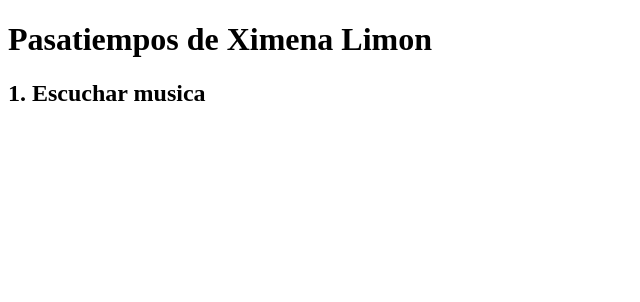
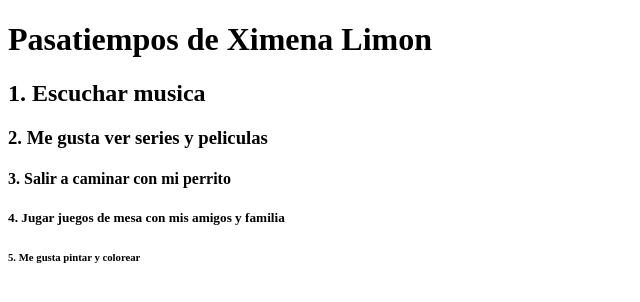
Before and after one commit to AylethLimonxr/Pagina-web-de-mis-pasatiempos, a plain HTML site: page index.html in a window 1280 px wide. Shown: the whole page, without its empty margins (0-640 px from the left). Drawn offline with Linux system fonts and the light colour scheme.

Commit message:
Se agregaron los demas pasatiempos

```diff
--- a/index.html
+++ b/index.html
@@ -9,6 +9,11 @@
     <main>
         <h1>Pasatiempos de Ximena Limon</h1>
         <h2>1. Escuchar musica</h2>
+        <h3>2. Me gusta ver series y peliculas </h3>
+        <h4>3. Salir a caminar con mi perrito</h4>
+        <h5>4. Jugar juegos de mesa con mis amigos y familia</h5>
+        <h6>5. Me gusta pintar y colorear</h6>
+
     </main>
 </body>
 </html>
```
